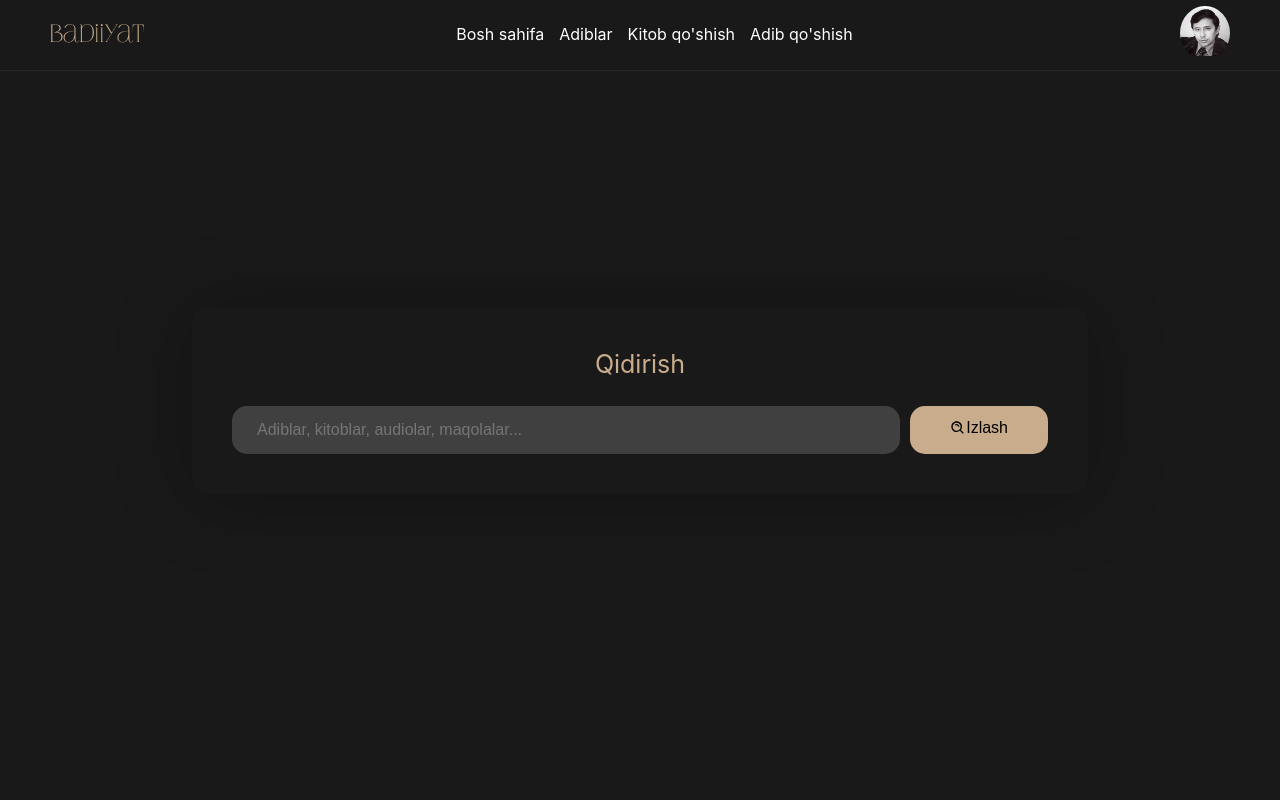
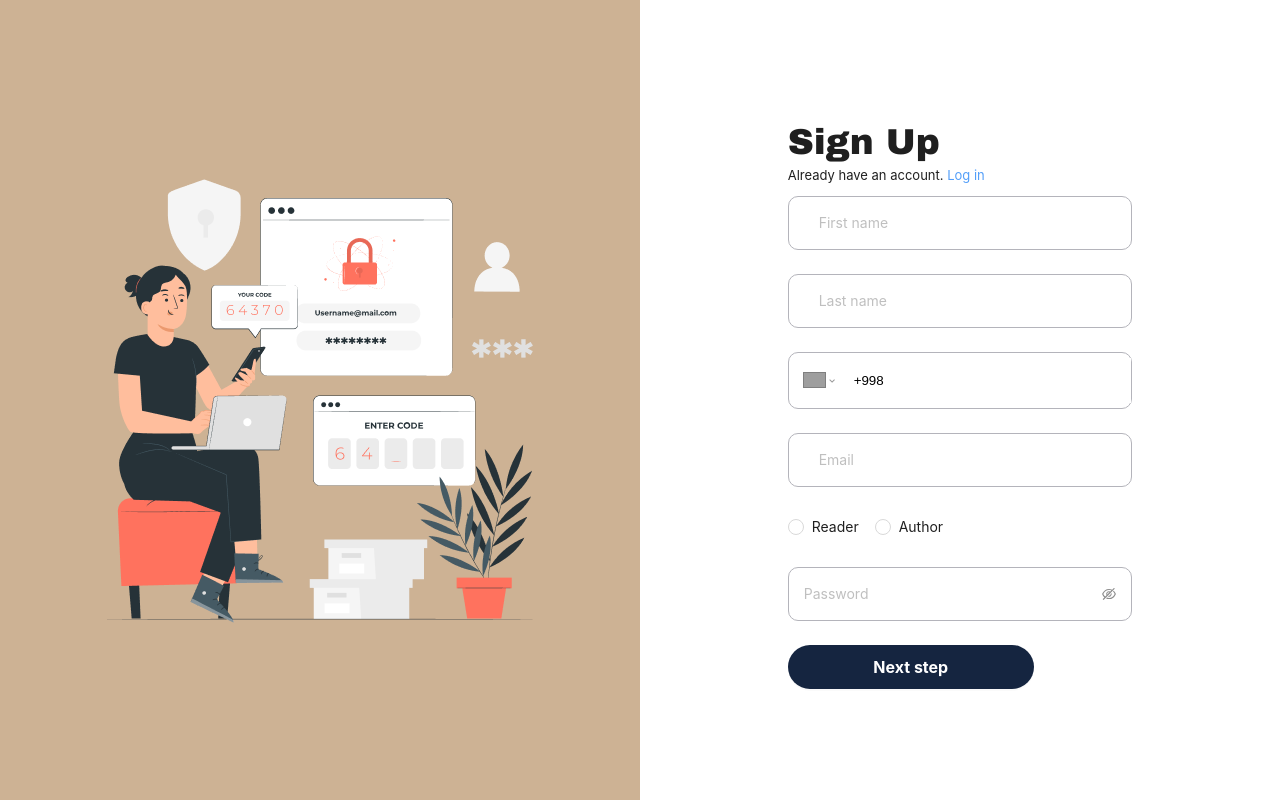
Before and after one commit to BosimovOxunjon/my-bookzone-app, a React (Create React App) app: page / in a window 1280 px wide. Shown: the top 800 px of the page. Built offline with nearby package versions, Linux system fonts and the light colour scheme; no server answers; grey boxes are pictures that could not be loaded.

Commit message:
some bugs have been fixed

```diff
--- a/src/App.js
+++ b/src/App.js
@@ -14,12 +14,11 @@ function App() {
   return (
     <>
       <Routes>
-        <Route path="/" element={<Home />} />
+        <Route path="/" element={<SignUp />} />
         <Route path="/home" element={<Home />} exact />
         <Route path="/book/:id" element={<BookDetails />} exact />
         <Route path="/authors" element={<Authors />} />
         <Route path="/author/:id" element={<AuthorDetails />} exact />
-        <Route path="/signup" element={<SignUp />} exact />
         <Route path="/signin" element={<SignIn />} exact />
         <Route path="/addbook" element={<AddBook />} exact />
         <Route path="/addauthor" element={<AddAuthor />} exact />
--- a/src/pages/Login/SignIn.js
+++ b/src/pages/Login/SignIn.js
@@ -13,12 +13,11 @@ const SignIn = () => {
       ...values,
     });
     console.log(data);
-    setPhone(data);
+    if (data.success == true) {
+      window.location.replace("/home");
+    }
     return data;
   };
-  // const handleSignIn = (e) => {
-  //   console.log(e);
-  // };
   return (
     <StyledSignUp>
       <div className="row">
--- a/src/pages/Login/SignUp.js
+++ b/src/pages/Login/SignUp.js
@@ -20,9 +20,7 @@ const SignUp = () => {
     console.log(data);
     setPhone(data);
     if (data.success == true) {
-      const location = useLocation();
-      // location.pathname(`/home`);
-      console.log(location, location.pathname, location.hash, location.state);
+      window.location.replace("/home");
     }
     const res = await localStorage.setItem("user", JSON.stringify(data));
     console.log(res);
```
